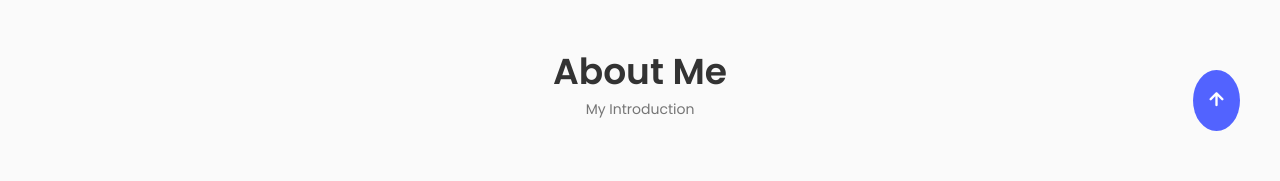
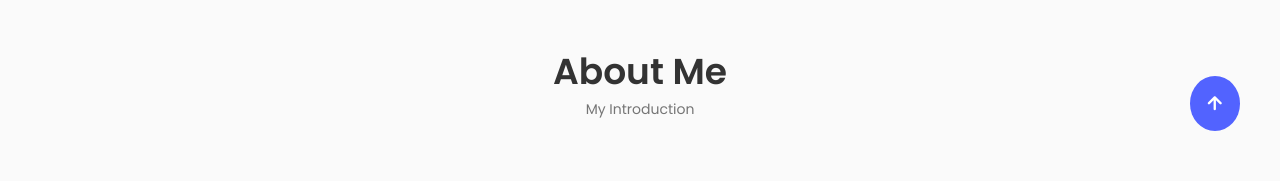
Before and after one commit to dezmanvee/my-portfolio, a React (Create React App) app: page / in a window 1280 px wide. Shown: the part 829-1010 px from the top of the page. Built offline with nearby package versions, Linux system fonts and the light colour scheme.

Commit message:
Update CV file

```diff
--- a/src/components/scrollUp/ScrollUp.css
+++ b/src/components/scrollUp/ScrollUp.css
@@ -3,7 +3,7 @@
     right: 2.5em;
     bottom: -20%;
     background-color: var(--color-accent);
-    padding: 0.6rem;
+    padding: 0.4rem 0.7rem;
     border-radius: 50%;
     z-index: var(--z-tooltip);
 }
```
Also changed, not shown: 1 other file (tests, documents, lock files or other folders).
